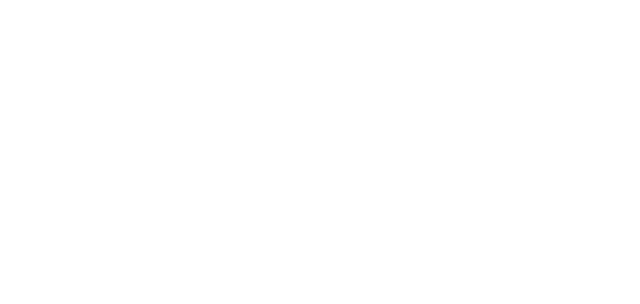
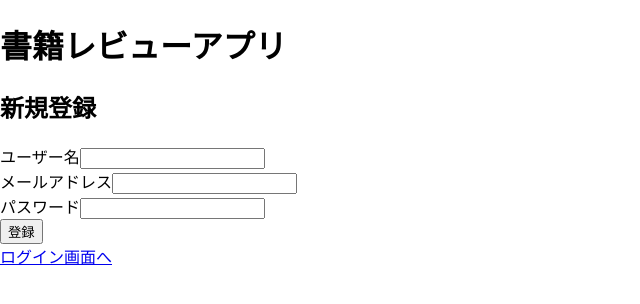
Before and after one commit to seetsuko/react-review, a React (Create React App) app: page /signup in a window 1280 px wide. Shown: the top 304 px of the page, without its empty margins (0-640 px from the left). Built offline with nearby package versions, Linux system fonts and the light colour scheme.

Commit message:
login,signup

```diff
--- a/src/App.js
+++ b/src/App.js
@@ -1,11 +1,13 @@
 
 import './App.css';
-import {Router} from './routes/Router'
+import { Router } from './routes/Router'
+import { Header } from './components/Header';
 
 function App() {
 
   return (
     <div>
+      <Header/>
       <Router/>
     </div>
   )
--- /dev/null
+++ b/src/components/Header.jsx
@@ -0,0 +1,10 @@
+
+export const Header = () =>{
+
+
+  return(
+    <header>
+      <h1>書籍レビューアプリ</h1>
+    </header>
+  )
+}
--- a/src/page/Login.jsx
+++ b/src/components/Login.jsx
@@ -25,7 +25,7 @@
 
   return (
     <div>
-      <h1> ログイン</h1>
+      <h2> ログイン</h2>
       <p className='error-message'>{errorMessage}</p>
       <form onSubmit={handleSubmit} >
         <div id='test'>
--- a/src/page/Home.jsx
+++ b/src/page/Home.jsx
@@ -2,6 +2,8 @@
 export const Home = () =>{
 
   return(
-    <></>
+    <div>
+      <p>Homeページです</p>
+    </div>
   )
 }
--- a/src/page/Signup.jsx
+++ b/src/page/Signup.jsx
@@ -1,3 +1,5 @@
+import { useState } from "react";
+import { NavLink } from "react-router-dom";
 
 
 export const Signup = () =>{
@@ -6,12 +8,66 @@
   // ユーザアイコンも登録できるようにする
   // 最近のスマホで撮影した写真などだと高画質でデータがとても大きいケースがあります。そのまま送ってしまうと重くなってしまう原因になってしまうのでサーバにアップロードする前にJavaScript側でリサイズしましょう。
   // いくつかライブラリはありますがCompressor.jsあたりがいいかと思います。
-  // ログイン画面へのリンクを配置する
+
   // エラー時のUIも実装するようにしましょう
   // バリデーションを実装する
 
+  const [name,setName] = useState("");
+  const [email,setEmail] = useState("");
+  const [password,setPassword] = useState("");
+  // const [errorMessage,setErrorMessage] = useState("");
+
+  const data = {
+    name: name,
+    email: email,
+    password: password
+  }
+  console.log(data)
+
+  const handleSubmit = (e) =>{
+    axios.post("https://ifrbzeaz2b.execute-api.ap-northeast-1.amazonaws.com/users",data)
+    .then(()=>{
+      console.log(data)
+    })
+
+    e.preventDefault();
+
+  }
+
+
   return (
     <div>
+      <h2> 新規登録</h2>
+      {/* <p className='error-message'>{errorMessage}</p> */}
+      <form onSubmit={handleSubmit} >
+      <div >
+          <label htmlFor="signup-name">ユーザー名</label>
+          <input
+            id="signup-name"
+            value={name}
+            onChange={(e) => setName(e.target.value)}/>
+        </div>
+        <div >
+          <label htmlFor="login-email">メールアドレス</label>
+          <input
+            id="login-email"
+            value={email}
+            onChange={(e) => setEmail(e.target.value)}/>
+        </div>
+        <div>
+        <label htmlFor="login-password">パスワード</label>
+        <input
+          type="password"
+          id="login-password"
+          value={password}
+          onChange={ (e) => setPassword(e.target.value)}/>
+        </div>
+        <div>
+        <button id='submit' type="submit">登録</button>
+        </div>
+        </form>
+         {/* ログイン画面へのリンクを配置する */}
+        <NavLink to="/login">ログイン画面へ</NavLink>
     </div>
   )
 }
--- a/src/routes/Router.jsx
+++ b/src/routes/Router.jsx
@@ -1,7 +1,7 @@
 import { BrowserRouter,Routes,Route } from "react-router-dom"
-import {Login} from '../page/Login'
-import {Signup} from '../page/Signup'
-import {Home} from '../page/Home'
+import { Login } from "../components/Login"
+import { Signup } from '../page/Signup'
+import { Home } from '../page/Home'
 
 export const Router = () =>{
 
@@ -9,7 +9,7 @@
   return (
     <BrowserRouter>
       <Routes>
-        <Route path="signin" element={<Login />} />
+        <Route path="login" element={<Login />} />
         <Route path="signup" element={<Signup />} />
         <Route path="/" element={<Home />} />
       </Routes>
```
